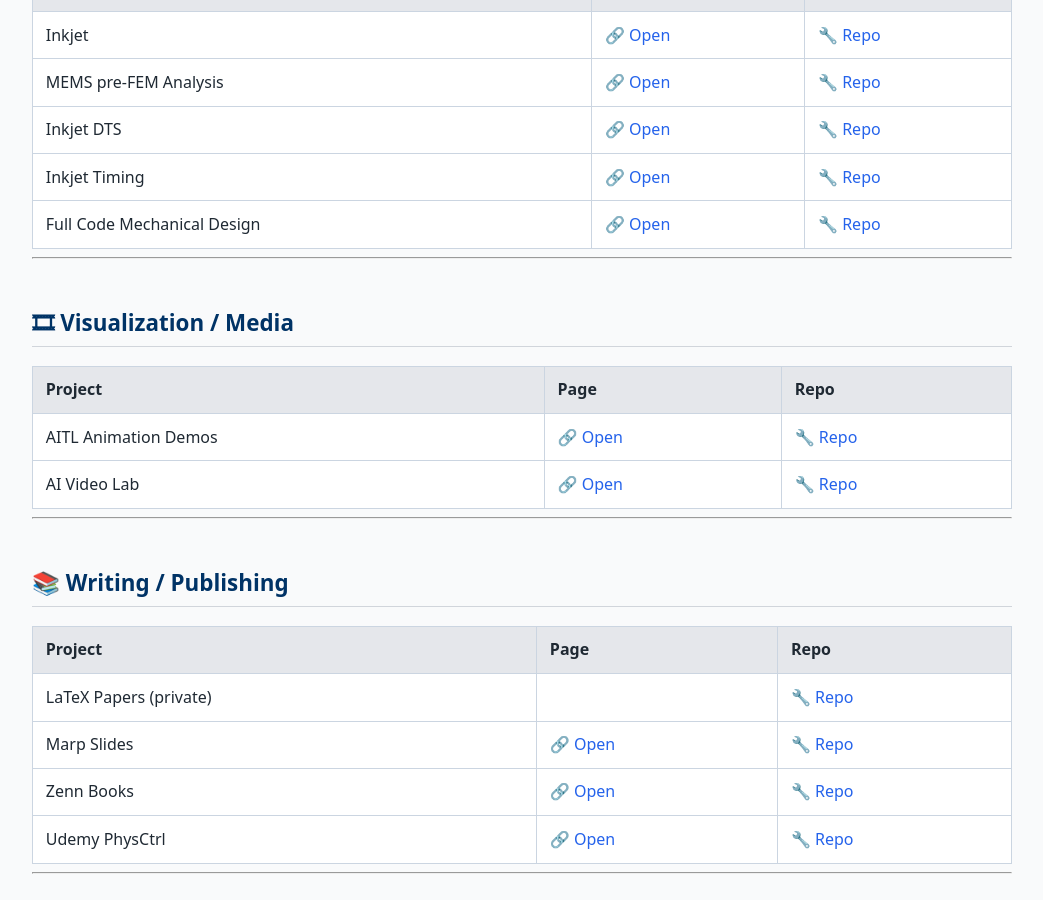
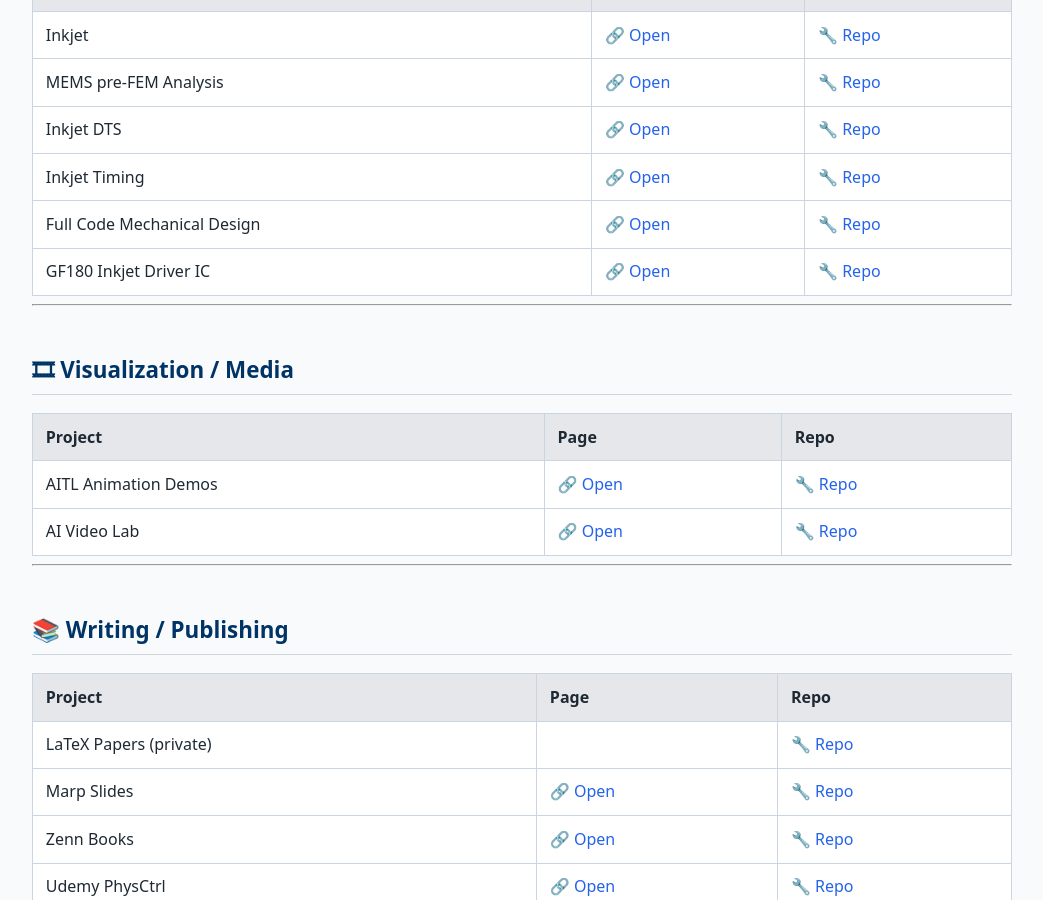
Before and after one commit to Samizo-AITL/Samizo-AITL.github.io, a Jekyll site: the page built from repo-index.md, in a window 1280 px wide and 900 px high, scrolled down 1694 px. Shown: the whole window, without its empty margins (118-1161 px from the left). Built offline with Jekyll 4.4.1, drawn with Linux system fonts in a browser that asks for light colours.

Commit message:
Update repo-index.md

```diff
--- a/repo-index.md
+++ b/repo-index.md
@@ -60,6 +60,7 @@
 | Inkjet DTS | 🔗 [Open](https://samizo-aitl.github.io/inkjet-dts/) | 🔧 [Repo](https://github.com/Samizo-AITL/inkjet-dts) |
 | Inkjet Timing | 🔗 [Open](https://samizo-aitl.github.io/inkjet-timing/) | 🔧 [Repo](https://github.com/Samizo-AITL/inkjet-timing) |
 | Full Code Mechanical Design | 🔗 [Open](https://samizo-aitl.github.io/full-code-mechanical-design/) | 🔧 [Repo](https://github.com/Samizo-AITL/full-code-mechanical-design) |
+| GF180 Inkjet Driver IC | 🔗 [Open](https://samizo-aitl.github.io/gf180-inkjet-driver/) | 🔧 [Repo](https://github.com/Samizo-AITL/gf180-inkjet-driver) |
 
 ---
 
```
